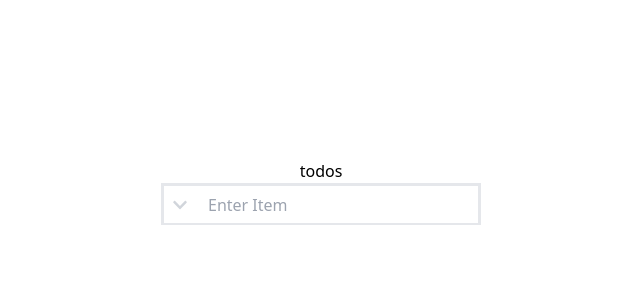
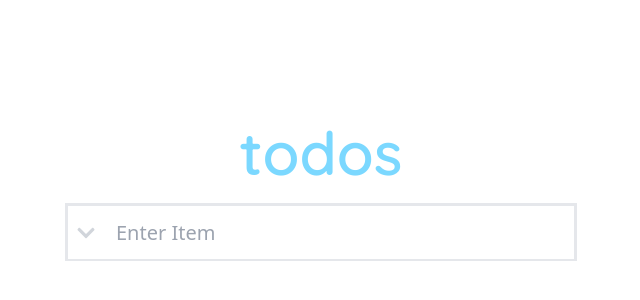
Before and after one commit to jameswu49/todo, a React (Create React App) app in the folder todo/: page / in a window 1280 px wide. Shown: the part 208-508 px from the top of the page, without its empty margins (319-959 px from the left). Built offline with nearby package versions, Linux system fonts and the light colour scheme.

Commit message:
gh pages

```diff
--- a/todo/package.json
+++ b/todo/package.json
@@ -6,6 +6,7 @@
     "@testing-library/jest-dom": "^5.16.5",
     "@testing-library/react": "^13.4.0",
     "@testing-library/user-event": "^13.5.0",
+    "gh-pages": "^5.0.0",
     "react": "^18.2.0",
     "react-dom": "^18.2.0",
     "react-icons": "^4.8.0",
--- a/todo/src/components/list.jsx
+++ b/todo/src/components/list.jsx
@@ -35,7 +35,7 @@ export default function List({ value, todos, setTodos }) {
         return (
             <ul>
                 {value.map((value, index) => (
-                    <div className="w-full border-b border-2 h-10 text-gray-300 flex items-center">
+                    <div className="w-full border-b border-2 h-10 text-gray-300 flex items-center md:h-[3.5rem] md:text-xl">
                         <span key={index} className={`w-6 h-6 border rounded-full mx-1 cursor-pointer flex justify-center items-center ${index} ${value.checked ? "bg-green-500" : ""}`} onClick={(e) => handleDeleteClick(todos, setTodos, index, value, e)}>
                             {value.checked && <FcCheckmark />}
                         </span>
--- a/todo/src/components/title.jsx
+++ b/todo/src/components/title.jsx
@@ -1,5 +1,7 @@
+import '../styles.css'
+
 export default function Title() {
     return (
-        <h1 className="flex justify-center items-center">todos</h1>
+        <h1 className="flex justify-center items-center quicksand text-4xl mb-5 md:text-6xl">todos</h1>
     )
 }
--- a/todo/src/components/todo.jsx
+++ b/todo/src/components/todo.jsx
@@ -41,11 +41,11 @@ export default function ToDo() {
 
     return (
         <>
-            <section className="flex flex-col border w-80 h-fit">
+            <section className="flex flex-col border w-80 h-fit md:w-[40%] md:text-xl">
                 <form action="" onSubmit={handleSubmit}>
-                    <div className="w-full border-b border-2 h-10 text-gray-300 flex items-center">
+                    <div className="w-full border-b border-2 h-10 text-gray-300 flex items-center lg:h-[3.5rem]">
                         <span className="mx-2"><FaChevronDown /></span>
-                        <input className="ml-3 focus:outline-none text-black" type="text"
+                        <input className="ml-3 focus:outline-none text-black w-full" type="text"
                             placeholder="Enter Item"
                             value={todo}
                             onChange={handleInputChange}
--- /dev/null
+++ b/todo/src/styles.css
@@ -0,0 +1,7 @@
+@import url('https://fonts.googleapis.com/css2?family=Quicksand:wght@600&display=swap');
+@import url('https://fonts.googleapis.com/css2?family=Quicksand:wght@600&family=Roboto:ital,wght@1,100&display=swap');
+
+.quicksand {
+    font-family: 'Quicksand', sans-serif;
+    color: rgb(123, 216, 255);
+}
```
Also changed, not shown: todo/public/index.html (+4 -4 lines), todo/src/App.css (deleted, +0 -38 lines), todo/src/index.css (deleted), 1 other file (tests, documents, lock files or other folders).
